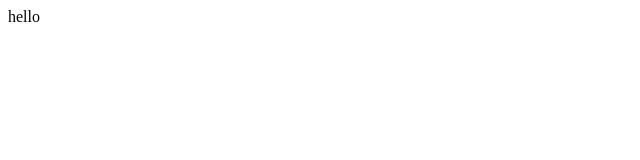
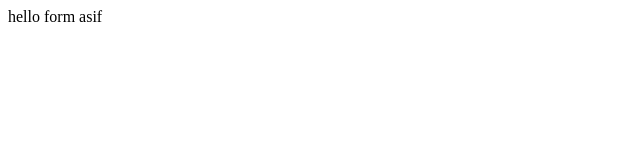
Before and after one commit to masifktr/localtoremotrepo, a plain HTML site: page index1.html in a window 1280 px wide. Shown: the full height of the page, 0-640 px from the left. Drawn offline with Linux system fonts and the light colour scheme.

Commit message:
third commit

```diff
--- a/index1.html
+++ b/index1.html
@@ -7,6 +7,6 @@
     <title>Document</title>
 </head>
 <body>
-    hello
+    hello form asif
 </body>
 </html>
```
